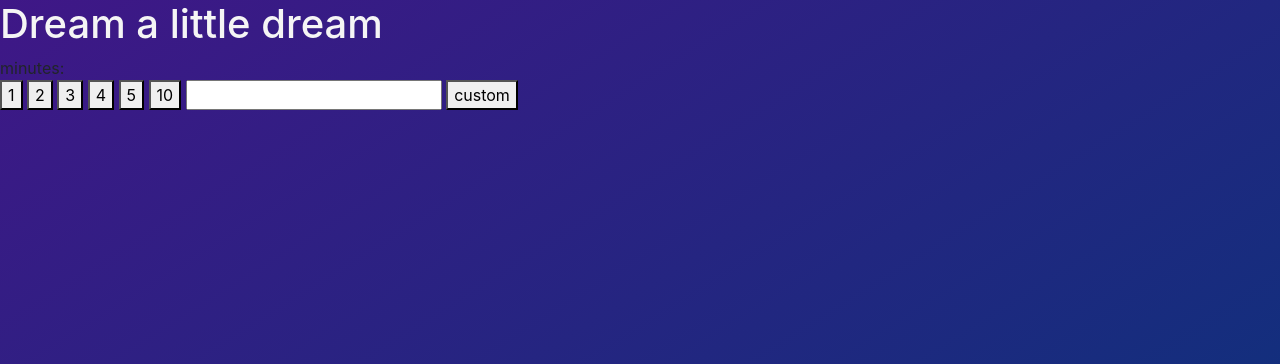
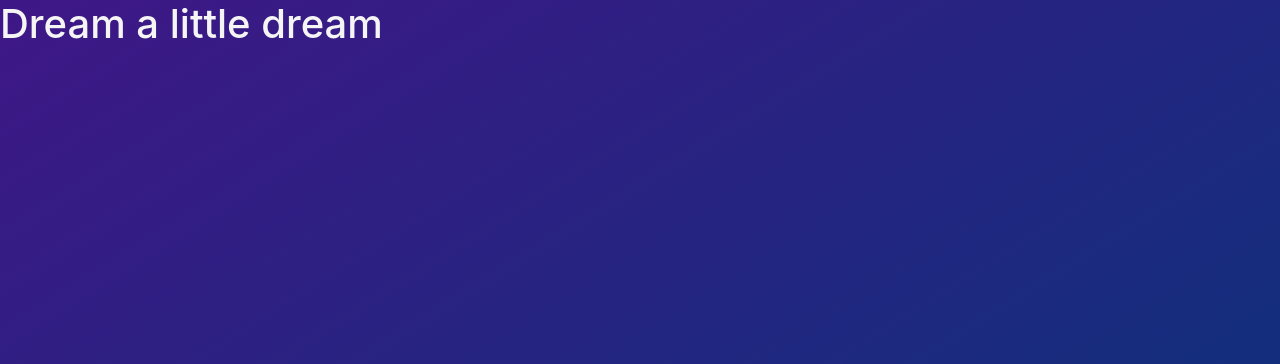
Before and after one commit to aloha45/dapjeongneo, a Django app: page / in a window 1280 px wide. Shown: the part 56-420 px from the top of the page. Run offline with Django 3.2, Linux system fonts and the light colour scheme; some libraries are stand-ins or nearby versions.

Commit message:
add a clock in python

```diff
--- a/main_app/templates/base.html
+++ b/main_app/templates/base.html
@@ -42,46 +42,5 @@
     </header>
     {% block content %}
     {% endblock %}
-    <div id="buttons">
-        minutes:<br>
-        <button>1</button>
-        <button>2</button>
-        <button>3</button>
-        <button>4</button>
-        <button>5</button>
-        <button>10</button>
-        <input id="custom" type="number">
-        <button>custom</button>
-    </div>
-    <div id="time"></div>
-    <script>
-        (function() {
-            var secs, timer, text,
-                el = document.getElementById('time');
-            document.getElementById('buttons').addEventListener('click', function(evt) {
-                if (evt.srcElement === document.getElementById('custom')) return;
-                this.style.display = 'none';
-                secs = (evt.srcElement.innerHTML === 'custom') ?
-                    parseInt(document.getElementById('custom').value) * 60 :
-                    parseInt(evt.srcElement.innerHTML) * 60;
-                updateDisplay();
-                timer = setInterval(function() {
-                    secs--;
-                    updateDisplay();
-                }, 1000);
-            });
-            function updateDisplay() {
-                if (secs === 0) {
-                    clearInterval(timer);
-                    text = "BAM!";
-                } else {
-                    text = (secs % 60) < 10 ? '0' + secs % 60 : '' + secs % 60;
-                    text = Math.floor(secs / 60).toString() + ':' + text;
-                }
-                if (secs === 60) el.className = 'inside-minute';
-                el.innerHTML = text;
-            }
-        })();
-    </script>
 </body>
 </html>
--- a/main_app/templates/home.html
+++ b/main_app/templates/home.html
@@ -3,4 +3,5 @@
 
 <h1>Dream a little dream</h1>
 
+
 {% endblock %}
```
Also changed, not shown: main_app/time.py (added, +27 -0 lines).
